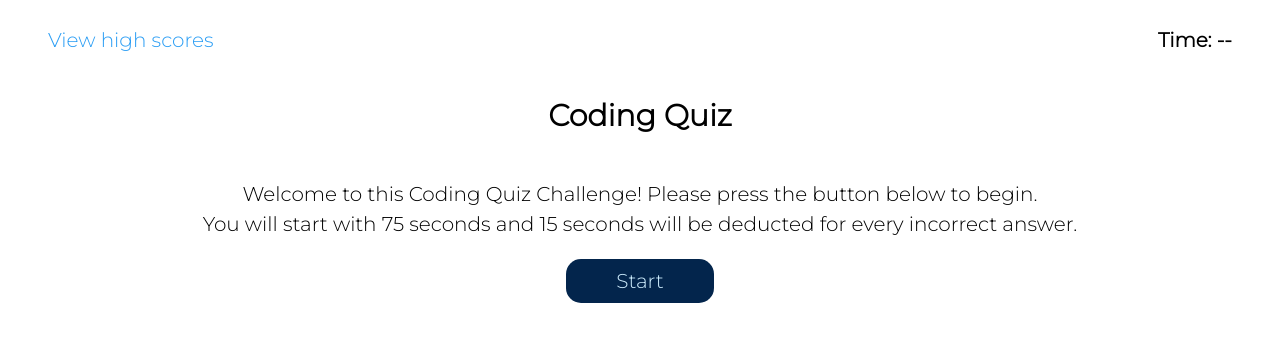
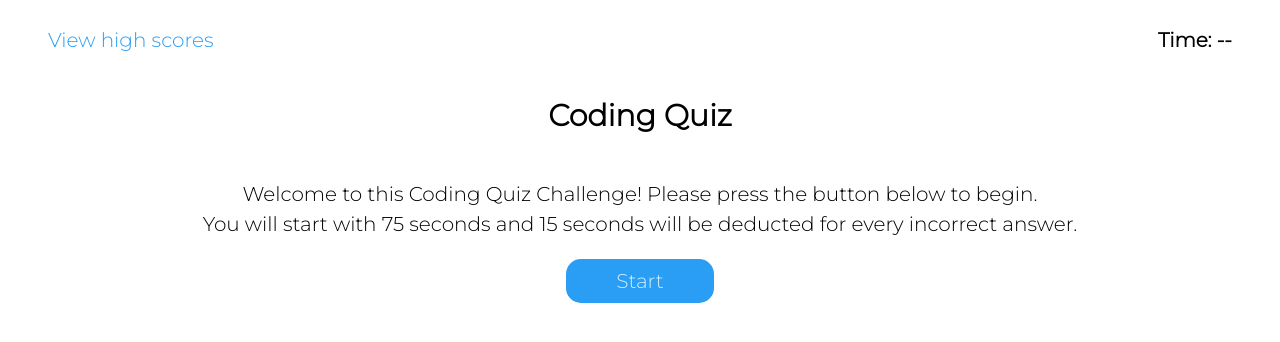
Before and after one commit to KennWg/utor-boot-assignment4, a plain HTML site: page index.html in a window 1280 px wide. In both pictures the pointer is over the element "Start". Drawn offline with Linux system fonts and the light colour scheme.

Commit message:
added hover state to button

```diff
--- a/assets/css/style.css
+++ b/assets/css/style.css
@@ -22,6 +22,11 @@ body {
     background-color: var(--color1);
     color: var(--color3);
     border-radius: 15px;
+}
+
+.button:hover {
+    background-color: var(--color2);
+    cursor: pointer;
 }
 
 /* header */
```
